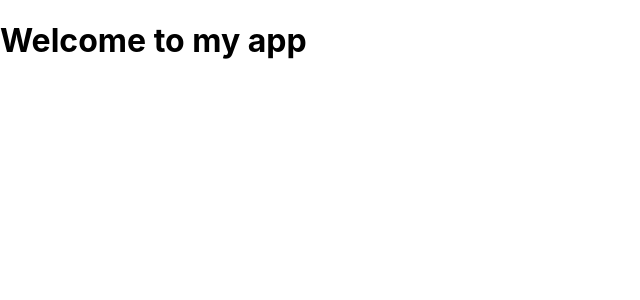
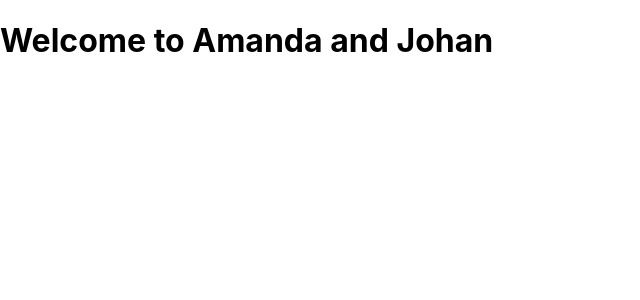
Before and after one commit to Johan-Karlsson/amanda-and-johan, a React (Create React App) app: page / in a window 1280 px wide. Shown: the top 300 px of the page, without its empty margins (0-640 px from the left). Built offline with nearby package versions, Linux system fonts and the light colour scheme.

Commit message:
Trying to deploy welcome page

```diff
--- a/package.json
+++ b/package.json
@@ -1,6 +1,6 @@
 {
   "name": "amanda-and-johan",
-  "homepage": "https://Johan-Karlsson.github.io/amanda-and-johan",
+  "homepage": "https://amanda-johan.se",
   "version": "0.1.0",
   "private": true,
   "dependencies": {
--- a/src/App.js
+++ b/src/App.js
@@ -1,7 +1,7 @@
 export default function MyApp() {
   return (
     <div>
-      <h1>Welcome to my app</h1>
+      <h1>Welcome to Amanda and Johan</h1>
     </div>
   );
 }
```
